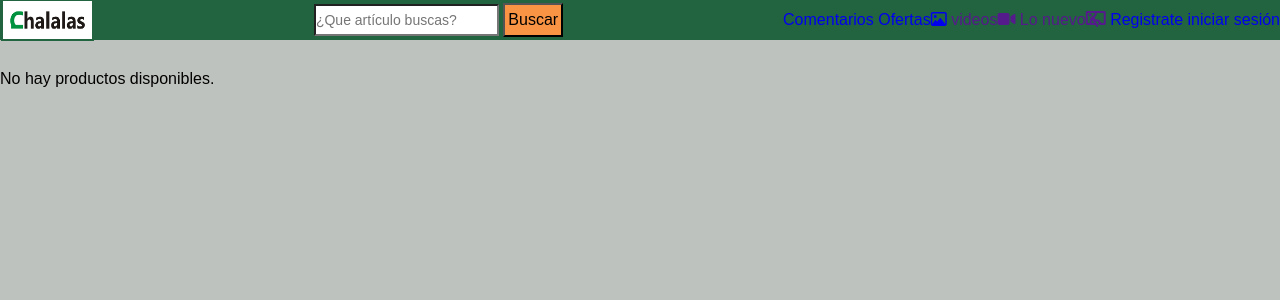
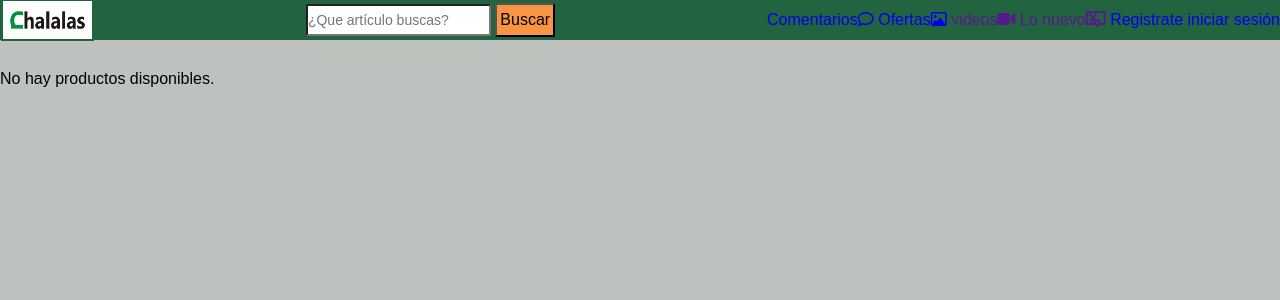
Before and after one commit to YanniCastle/chalalas, a PHP site: page /curso_php/ofertas.php in a window 1280 px wide. Shown: the top 300 px of the page. Run offline with PHP 8.4, Linux system fonts and the light colour scheme; data that the repository does not hold is empty; a stand-in opens the database connection; some libraries are stand-ins or nearby versions.

Commit message:
icon comentarios index

```diff
--- a/template/cabeceramenu.php
+++ b/template/cabeceramenu.php
@@ -7,9 +7,6 @@
   <title>Chalalas.com</title>
   <!--barra de menu plegable-->
   <link rel="stylesheet" href="template/cabeceramenu1.css" />
-  <!--iconos-->
-  <!--Este funciona con el template fuera de users
-  <link rel="stylesheet" type="text/css" href="template/galeria1.css" media="screen">-->
 
   <script src="a2dd6045c4.js" crossorigin="anonymous"></script>
   <link rel="shortcut icon" href="letraCfondonegro.png">
@@ -37,7 +34,7 @@
         <!--hamburguesa-->
       </label>
       <nav class="menu">
-      <a href="ver_comentarios.php">Comentarios</a>
+      <a href="ver_comentarios.php">Comentarios<i class="fa-regular fa-comment"></i></a>
         <a href="ofertas.php">Ofertas<i class="fa-regular fa-image"></i></a>
         <a href="">videos<i class="fa-solid fa-video"></i></a>
         <a href="">Lo nuevo<i class="fa-solid fa-person-through-window"></i></a>
```
